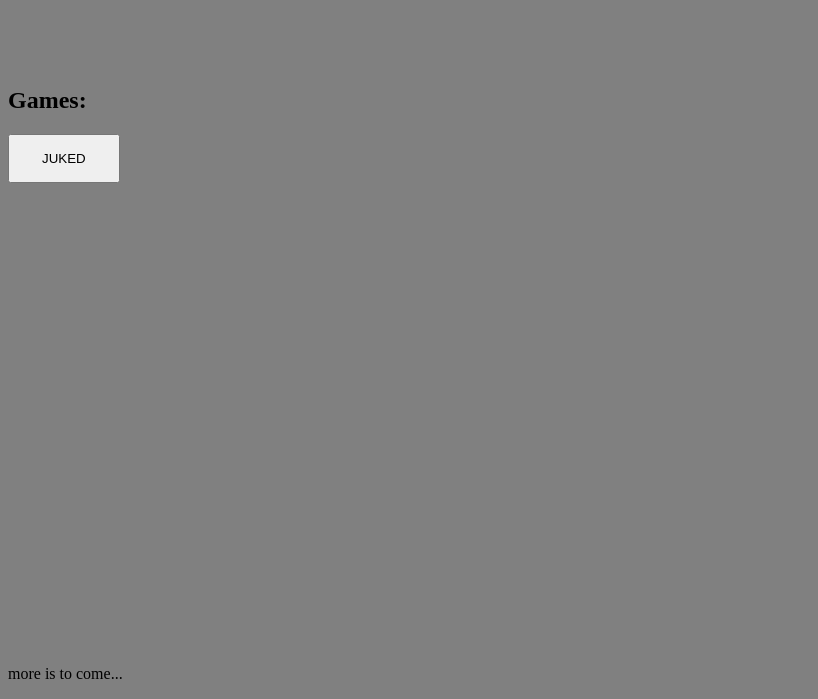
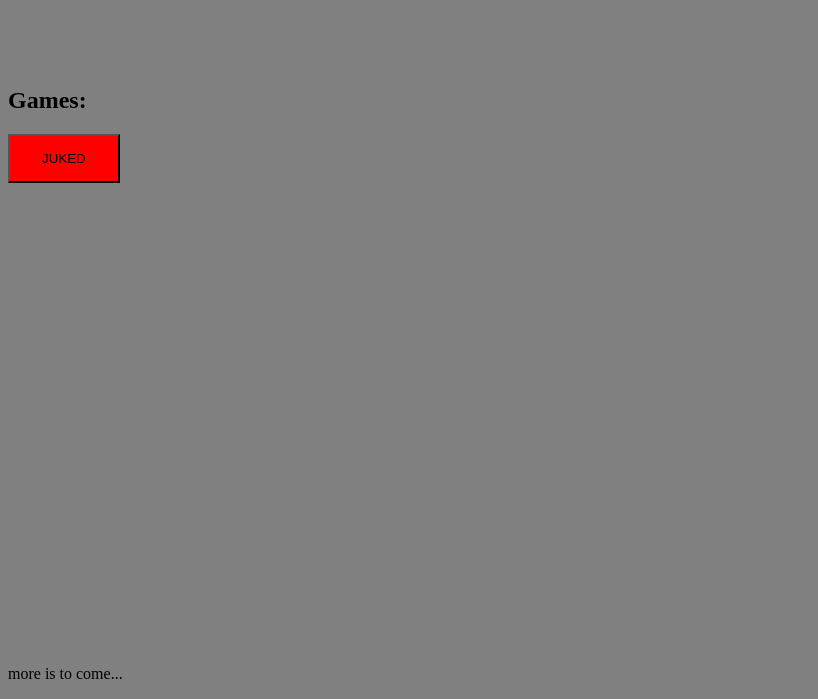
Before and after one commit to thecapybarastudios/thecapybarastudios.github.io, a plain HTML site: page index.html in a window 1280 px wide. Shown: the part 101-800 px from the top of the page, without its empty margins (0-818 px from the left). Drawn offline with Linux system fonts and the light colour scheme.

Commit message:
Update index.html

```diff
--- a/index.html
+++ b/index.html
@@ -11,7 +11,7 @@
 <br>
 <h2>Games:</h2>
 <a href="JUKEDpage.html">
-  <button style="padding: 15px 32px;">JUKED</button>
+  <button style="padding: 15px 32px; background-color: red">JUKED</button>
 </a>
 <br>
 <footer style="position: fixed; left: 1; bottom: 0; width: 100%;">
```
